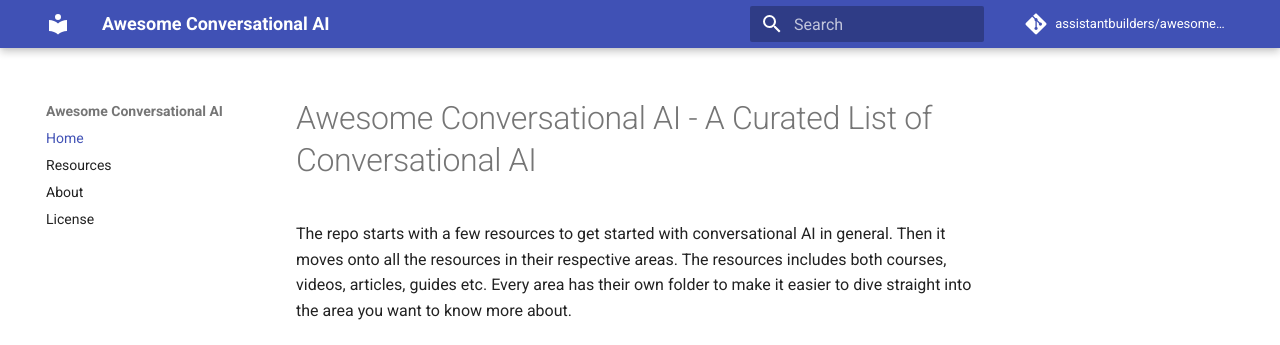
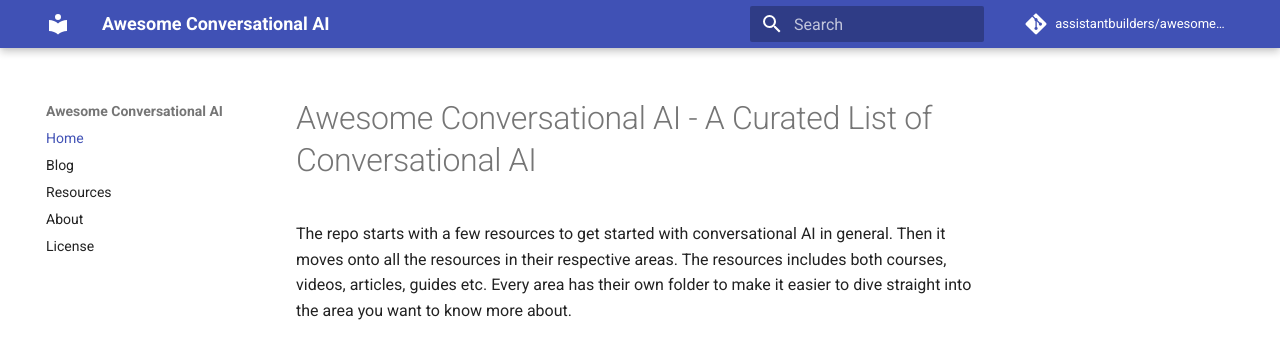
Before and after one commit to assistantbuilders/awesome-conversational-ai, an MkDocs documentation site: the page built from docs/index.md, in a window 1280 px wide. Shown: the top 345 px of the page. Built offline with MkDocs 1.6.1 and Material for MkDocs 9.7.7, drawn with Linux system fonts in a browser that asks for light colours; comment, search, counter and statistics services are not loaded.

Commit message:
Update mkdocs.yml

```diff
--- a/mkdocs.yml
+++ b/mkdocs.yml
@@ -7,6 +7,7 @@ repo_url: 'https://github.com/assistantbuilders/awesome-conversational-ai'
 edit_uri: edit/main/docs/
 nav:
     - Home: index.md
+    - Blog: blog.md
     - Resources: resources.md
     - About: about.md
     - License: license.md
```
